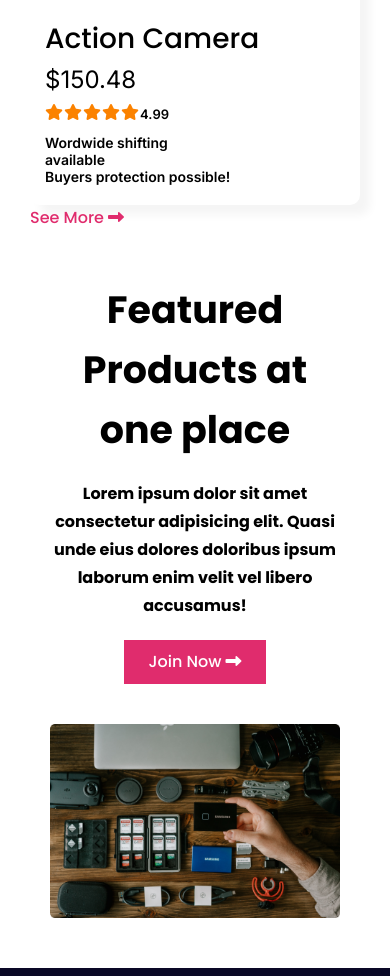
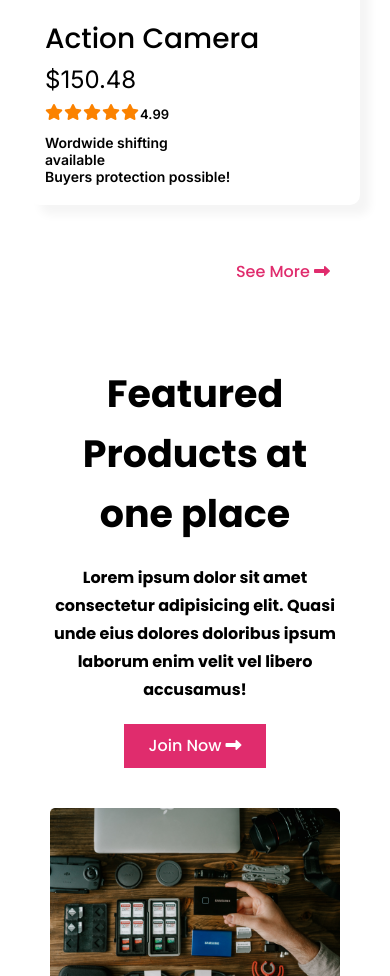
Before and after one commit to tjrimon/influencer-gear, a plain HTML site: page index.html in a window 390 px wide. Shown: the part 5243-6219 px from the top of the page. Drawn offline with Linux system fonts and the light colour scheme.

Commit message:
final submission

```diff
--- a/css/style.css
+++ b/css/style.css
@@ -333,7 +333,9 @@ body{
 }
 .see-more-btn {
     float: none;
+    display: block;
     padding: 30px;
+    text-align: right;
 }
 
 .featured-info {
```
